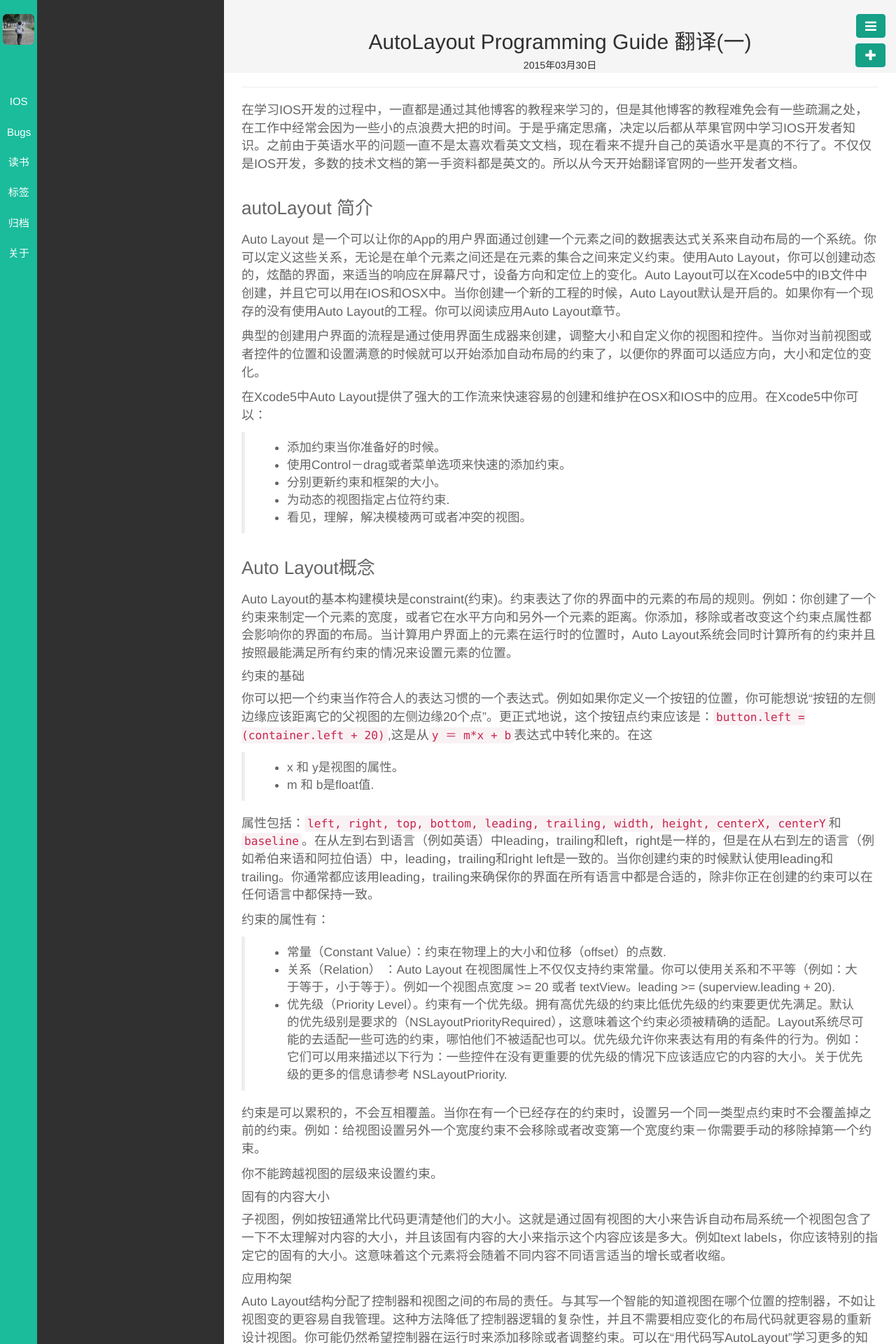
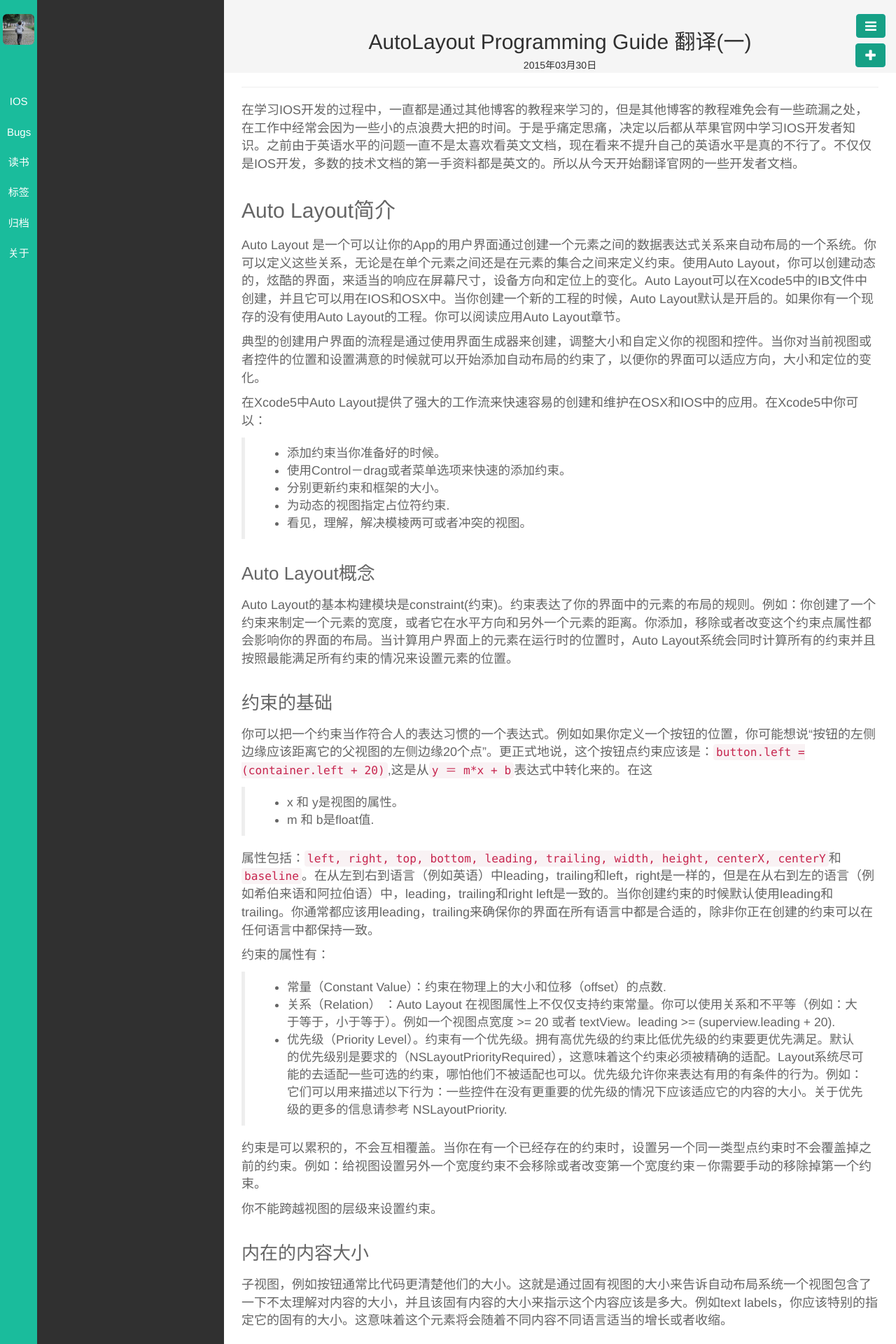
Before and after one commit to shoron/shoron.github.io, a Jekyll site: the page built from _posts/IOS/2015-03-30-AutoLayout-Programming-Guide-one.md, in a window 1280 px wide. Shown: the top 1920 px of the page at 70% size. Built offline with Jekyll 4.4.1, drawn with Linux system fonts in a browser that asks for light colours; nearby versions of some CDN libraries; library files that are not in the unit come from our copies; Markdown is read by kramdown in place of the engine named in the settings.

Commit message:
modify article:autolayout programming guide

```diff
--- a/_posts/IOS/2015-03-30-AutoLayout-Programming-Guide-one.md
+++ b/_posts/IOS/2015-03-30-AutoLayout-Programming-Guide-one.md
@@ -10,7 +10,7 @@
 在学习IOS开发的过程中，一直都是通过其他博客的教程来学习的，但是其他博客的教程难免会有一些疏漏之处，在工作中经常会因为一些小的点浪费大把的时间。于是乎痛定思痛，决定以后都从苹果官网中学习IOS开发者知识。之前由于英语水平的问题一直不是太喜欢看英文文档，现在看来不提升自己的英语水平是真的不行了。不仅仅是IOS开发，多数的技术文档的第一手资料都是英文的。所以从今天开始翻译官网的一些开发者文档。
 
 
-### autoLayout 简介 ###
+## Auto Layout简介 ##
 Auto Layout 是一个可以让你的App的用户界面通过创建一个元素之间的数据表达式关系来自动布局的一个系统。你可以定义这些关系，无论是在单个元素之间还是在元素的集合之间来定义约束。使用Auto Layout，你可以创建动态的，炫酷的界面，来适当的响应在屏幕尺寸，设备方向和定位上的变化。Auto Layout可以在Xcode5中的IB文件中创建，并且它可以用在IOS和OSX中。当你创建一个新的工程的时候，Auto Layout默认是开启的。如果你有一个现存的没有使用Auto Layout的工程。你可以阅读应用Auto Layout章节。
 
 典型的创建用户界面的流程是通过使用界面生成器来创建，调整大小和自定义你的视图和控件。当你对当前视图或者控件的位置和设置满意的时候就可以开始添加自动布局的约束了，以便你的界面可以适应方向，大小和定位的变化。
@@ -26,7 +26,7 @@
 
 Auto Layout的基本构建模块是constraint(约束)。约束表达了你的界面中的元素的布局的规则。例如：你创建了一个约束来制定一个元素的宽度，或者它在水平方向和另外一个元素的距离。你添加，移除或者改变这个约束点属性都会影响你的界面的布局。当计算用户界面上的元素在运行时的位置时，Auto Layout系统会同时计算所有的约束并且按照最能满足所有约束的情况来设置元素的位置。
 
-#### 约束的基础 ####
+### 约束的基础 ###
 你可以把一个约束当作符合人的表达习惯的一个表达式。例如如果你定义一个按钮的位置，你可能想说“按钮的左侧边缘应该距离它的父视图的左侧边缘20个点”。更正式地说，这个按钮点约束应该是：`button.left = (container.left + 20)`,这是从`y ＝ m*x + b`表达式中转化来的。在这
 > - x 和 y是视图的属性。
 - m 和 b是float值.
@@ -45,15 +45,15 @@
 
 你不能跨越视图的层级来设置约束。
 
-#### 固有的内容大小 ####
+### 内在的内容大小 ###
 
 子视图，例如按钮通常比代码更清楚他们的大小。这就是通过固有视图的大小来告诉自动布局系统一个视图包含了一下不太理解对内容的大小，并且该固有内容的大小来指示这个内容应该是多大。例如text labels，你应该特别的指定它的固有的大小。这意味着这个元素将会随着不同内容不同语言适当的增长或者收缩。
 
-#### 应用构架 ####
+### 应用构架 ###
 
 Auto Layout结构分配了控制器和视图之间的布局的责任。与其写一个智能的知道视图在哪个位置的控制器，不如让视图变的更容易自我管理。这种方法降低了控制器逻辑的复杂性，并且不需要相应变化的布局代码就更容易的重新设计视图。你可能仍然希望控制器在运行时来添加移除或者调整约束。可以在“用代码写AutoLayout”学习更多的知识。
 
-### 控制器的角色 ###
+#### 控制器的角色 ####
 
 尽管一个视图指定其内在内容的大小，视图的使用者决定它的优先级。例如在默认情况下一个按钮
 > - 强烈的希望一个按钮可以自然展示它在垂直方向上的内容（按钮也真的应该是它们的自然高度）
```
Also changed, not shown: _posts/IOS/2015-03-31-AutoLayout-Programming-Guide-two.md (added, +16 -0 lines).
